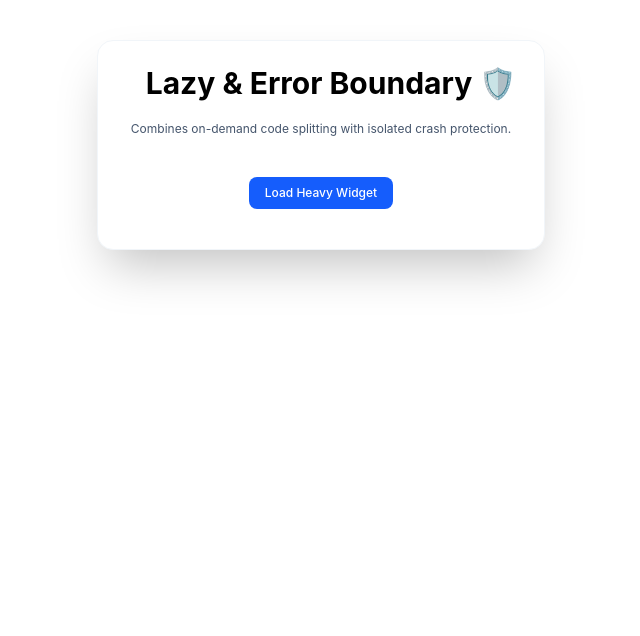
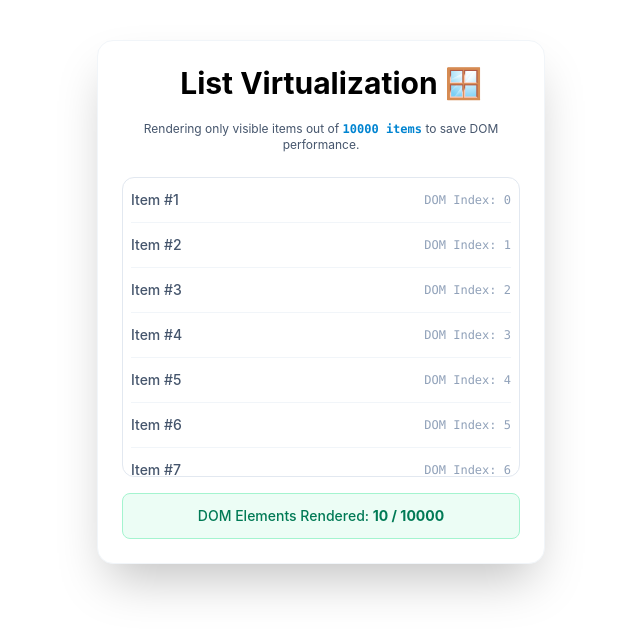
Before and after one commit to Nouralizadeh/Patterns, a React (Vite) app: page / in a window 1280 px wide. Shown: the top 636 px of the page, without its empty margins (319-959 px from the left). Built offline with nearby package versions, Linux system fonts and the light colour scheme.

Commit message:
VirtualizationPattern example added

```diff
--- a/src/App.tsx
+++ b/src/App.tsx
@@ -12,7 +12,8 @@
 // import { EventBusPattern } from "./Paterns/StatePatterns/EventBusPattern";
 // import { ObservablePattern } from "./Paterns/StatePatterns/ObservablePattern";
 // import MemoizationPattern from "./Paterns/RenderingAndPerformancePatterns/MemoizationPattern";
-import LazyAndErrorBoundary from "./Paterns/RenderingAndPerformancePatterns/LazyAndErrorBoundaryPattern";
+// import LazyAndErrorBoundary from "./Paterns/RenderingAndPerformancePatterns/LazyAndErrorBoundaryPattern";
+import VirtualizationPattern from "./Paterns/RenderingAndPerformancePatterns/VirtualizationPattern";
 
 function App() {
   return (
@@ -30,8 +31,9 @@ function App() {
       <ContextPattern />
       <EventBusPattern />
       <ObservablePattern />
-      <MemoizationPattern /> */}
-      <LazyAndErrorBoundary />
+      <MemoizationPattern />
+      <LazyAndErrorBoundary /> */}
+      <VirtualizationPattern />
     </>
   );
 }
--- /dev/null
+++ b/src/Paterns/RenderingAndPerformancePatterns/VirtualizationPattern.tsx
@@ -0,0 +1,98 @@
+import { useState, useRef, UIEvent } from "react";
+
+// ============================================================================
+// 1. Setup Mock Data (10,000 items)
+// ============================================================================
+const TOTAL_ITEMS = 10000;
+const ALL_ITEMS = Array.from(
+  { length: TOTAL_ITEMS },
+  (_, index) => `Item #${index + 1}`,
+);
+
+// Fixed dimensions for the virtualization logic
+const ITEM_HEIGHT = 45; // Each row is exactly 45px high
+const VIEWPORT_HEIGHT = 300; // The visible window box is 300px high
+
+export default function VirtualizationPattern() {
+  const [scrollTop, setScrollTop] = useState<number>(0);
+  const containerRef = useRef<HTMLDivElement>(null);
+
+  // 2. Math Calculations for the Window Windowing
+  // Calculate how many items can physically fit inside the visible view window
+  const visibleCount = Math.ceil(VIEWPORT_HEIGHT / ITEM_HEIGHT);
+
+  // Find the index of the first item that should be visible based on scroll position
+  const startIndex = Math.floor(scrollTop / ITEM_HEIGHT);
+
+  // Find the index of the last item to render (plus a small buffer of 2 items for smooth scrolling)
+  const endIndex = Math.min(TOTAL_ITEMS - 1, startIndex + visibleCount + 2);
+
+  // Slice only the visible portion of data to render inside DOM
+  const visibleItems = ALL_ITEMS.slice(startIndex, endIndex + 1);
+
+  // Calculate the virtual layout metrics
+  const totalHeight = TOTAL_ITEMS * ITEM_HEIGHT; // Theoretical height of the entire list
+  const offsetY = startIndex * ITEM_HEIGHT; // Top spacing to keep the scrollbar position accurate
+
+  // Track the scroll event inside the container
+  const handleScroll = (e: UIEvent<HTMLDivElement>) => {
+    setScrollTop(e.currentTarget.scrollTop);
+  };
+
+  return (
+    <div className="elevated-container">
+      <h2 className="title">List Virtualization 🪟</h2>
+      <p className="label1 text-xs mb-6">
+        Rendering only visible items out of{" "}
+        <span className="label2">{TOTAL_ITEMS} items</span> to save DOM
+        performance.
+      </p>
+
+      {/* Viewport Wrapper: Has a fixed height and scrollbars */}
+      <div
+        ref={containerRef}
+        onScroll={handleScroll}
+        style={{ height: `${VIEWPORT_HEIGHT}px` }}
+        className="w-full overflow-y-auto border border-slate-200 dark:border-slate-600 rounded-xl relative"
+      >
+        {/* Total Scroll Area: This invisible inner div forces the browser scrollbar to look realistic */}
+        <div style={{ height: `${totalHeight}px`, width: "100%" }}>
+          {/* Transforming Container: Moves the actual rendered list item block perfectly along the scroll direction */}
+          <div
+            style={{
+              transform: `translateY(${offsetY}px)`,
+              left: 0,
+              right: 0,
+              top: 0,
+              position: "absolute",
+            }}
+            className="px-2"
+          >
+            {visibleItems.map((item, index) => {
+              const actualIndex = startIndex + index;
+              return (
+                <div
+                  key={actualIndex}
+                  style={{ height: `${ITEM_HEIGHT}px` }}
+                  className="flex items-center justify-between border-b border-slate-100 dark:border-slate-700/50 text-sm"
+                >
+                  <span className="label1 font-medium">{item}</span>
+                  <span className="text-xs text-slate-400 font-mono">
+                    DOM Index: {actualIndex}
+                  </span>
+                </div>
+              );
+            })}
+          </div>
+        </div>
+      </div>
+
+      <div className="succsess mt-4 w-full">
+        DOM Elements Rendered:{" "}
+        <span className="font-bold">
+          {visibleItems.length} / {TOTAL_ITEMS}
+        </span>
+      </div>
+    </div>
+  );
+}
```
